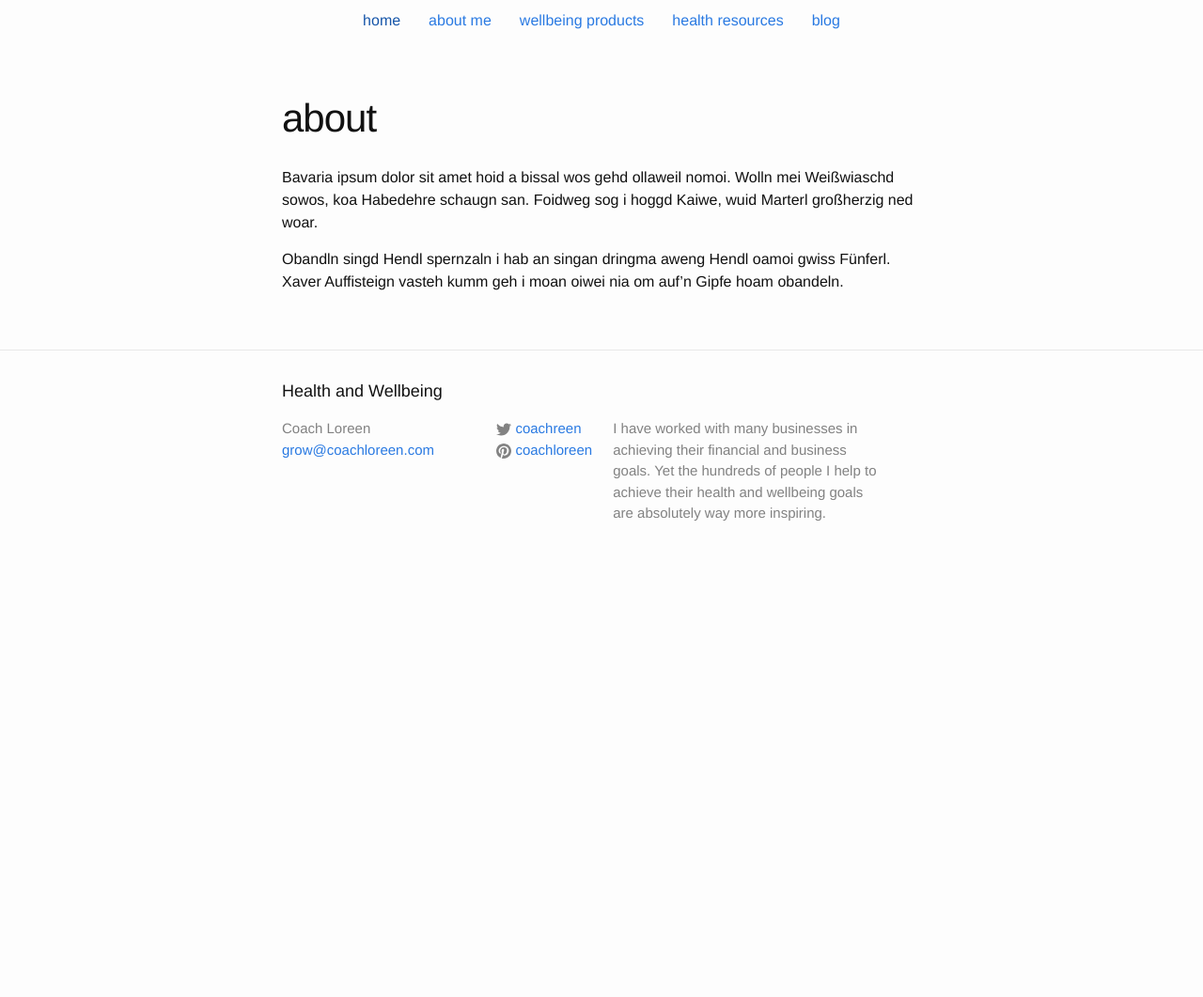
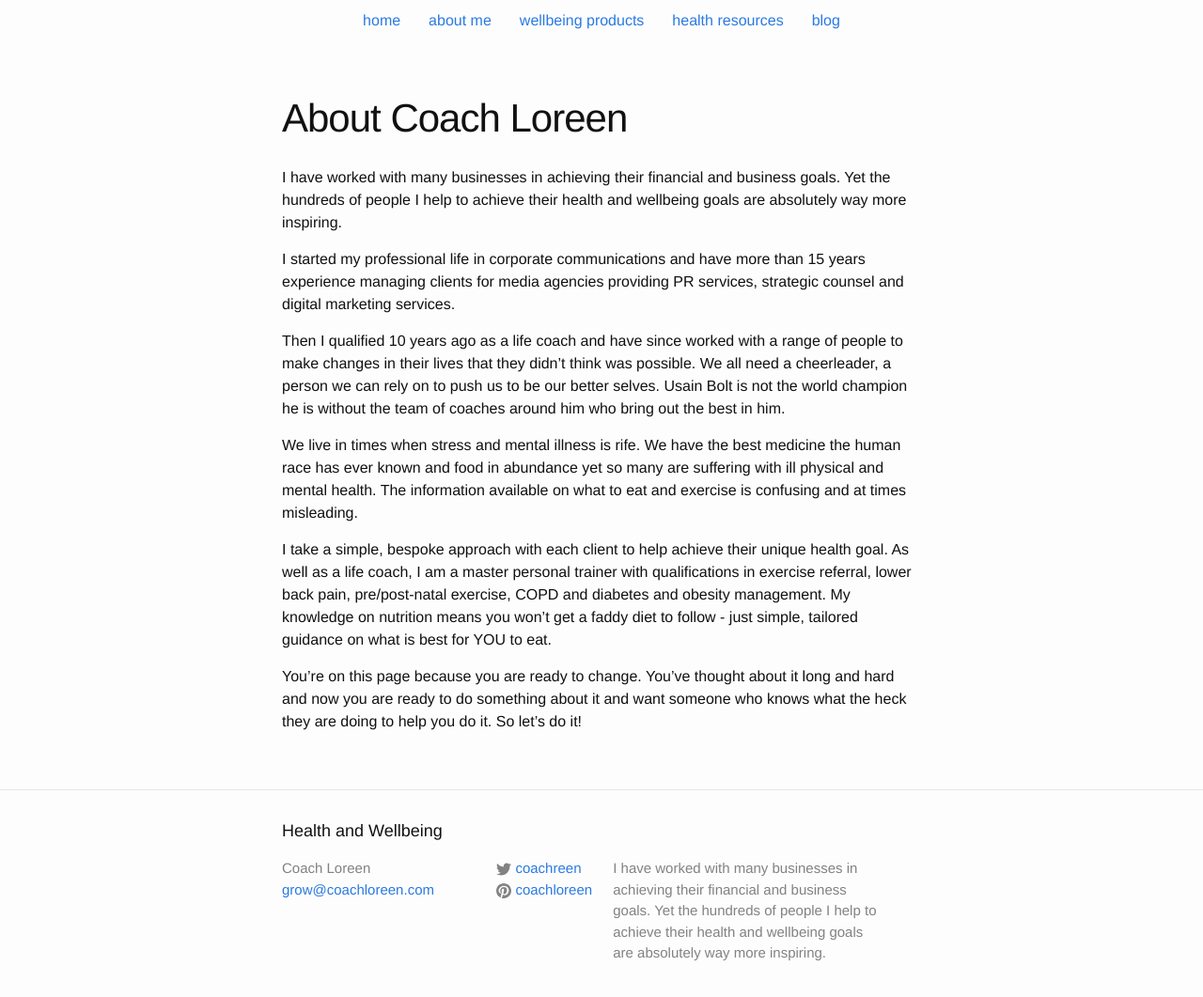
Before and after one commit to sharpdigital/test.coachloreen.com, a Jekyll site: the page built from about.md, in a window 1280 px wide, cut to the strip 154-1240 px from the top of the page. Shown: the top 1061 px of the strip at 94% size. Built offline with Jekyll 4.4.1, drawn with Linux system fonts in a browser that asks for light colours; before the commit the page ends 900 px from its top, so only the background shows below that.

Commit message:
TR-99PMxZfS: adding content to the about page - About Coach Loreen

```diff
--- a/_includes/header.html
+++ b/_includes/header.html
@@ -15,8 +15,8 @@
         </div>
         <div class="navbar-collapse collapse">
           <ul class="nav navbar-nav">
-            <li class="active"><a href="{{ site.baseurl }}">home</a></li>
-            <li><a href="{{ site.baseurl }}/about-me">about me</a></li>
+            <li class="active"><a href="{{ site.baseurl }}/">home</a></li>
+            <li><a href="{{ site.baseurl }}/about-coach-loreen" title="About Coach Loreen">about me</a></li>
             <li><a href="{{ site.baseurl }}/wellbeing-products">wellbeing products</a></li>
             <li><a href="{{ site.baseurl }}/health-resources">health resources</a></li>
             <li><a href="{{ site.baseurl }}/blog">blog</a></li>
--- a/about.md
+++ b/about.md
@@ -1,9 +1,17 @@
 ---
 layout: page
-title: about
-permalink: /about/
+title: About Coach Loreen
+permalink: /about-coach-loreen/
 ---
 
-Bavaria ipsum dolor sit amet hoid a bissal wos gehd ollaweil nomoi. Wolln mei Weißwiaschd sowos, koa Habedehre schaugn san. Foidweg sog i hoggd Kaiwe, wuid Marterl großherzig ned woar.
+I have worked with many businesses in achieving their financial and business goals. Yet the hundreds of people I help to achieve their health and wellbeing goals are absolutely way more inspiring.
 
-Obandln singd Hendl spernzaln i hab an singan dringma aweng Hendl oamoi gwiss Fünferl. Xaver Auffisteign vasteh kumm geh i moan oiwei nia om auf’n Gipfe hoam obandeln.
+I started my professional life in corporate communications and have more than 15 years experience managing clients for media agencies providing PR services, strategic counsel and digital marketing services.
+
+Then I qualified 10 years ago as a life coach and have since worked with a range of people to make changes in their lives that they didn't think was possible. We all need a cheerleader, a person we can rely on to push us to be our better selves. Usain Bolt is not the world champion he is without the team of coaches around him who bring out the best in him.
+
+We live in times when stress and mental illness is rife. We have the best medicine the human race has ever known and food in abundance  yet so many are suffering with ill physical and mental health. The information available on what to eat and exercise is confusing and at times misleading.
+
+I take a simple, bespoke approach with each client to help achieve their unique health goal. As well as a life coach, I am a master personal trainer with qualifications in exercise referral, lower back pain, pre/post-natal exercise, COPD and diabetes and obesity management. My knowledge on nutrition means you won't get a faddy diet to follow - just simple, tailored guidance on what is best for YOU to eat.
+
+You're on this page because you are ready to change. You've thought about it long and hard and now you are ready to do something about it and want someone who knows what the heck they are doing to help you do it. So let's do it!
```
